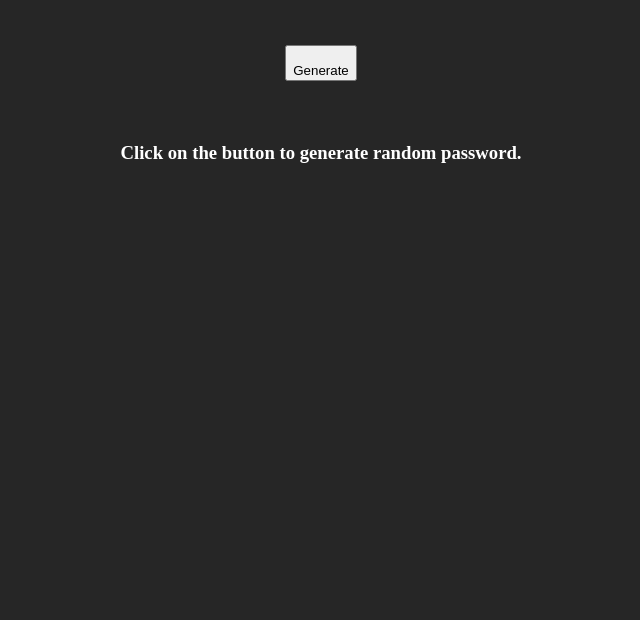
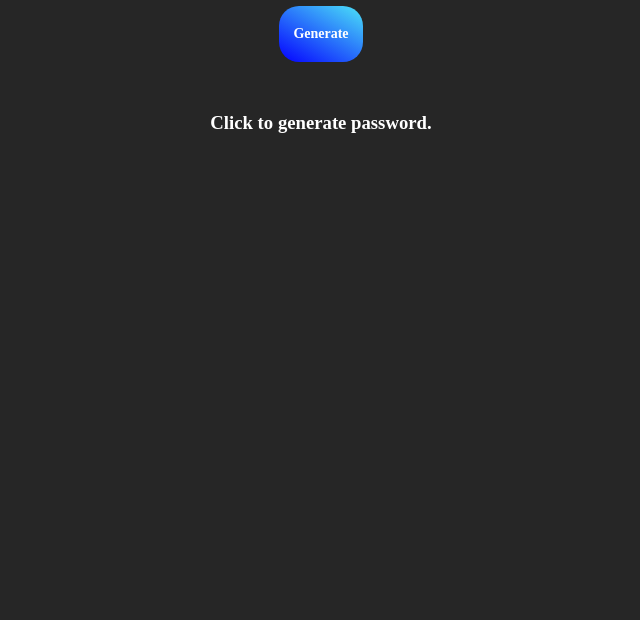
Before and after one commit to Otakuwind/Password-gen, a plain HTML site: page index.html in a window 1280 px wide. Shown: the part 180-800 px from the top of the page, without its empty margins (319-959 px from the left). Drawn offline with Linux system fonts and the light colour scheme; a web font is replaced by a local one.

Commit message:
updated button and text

```diff
--- a/index.html
+++ b/index.html
@@ -15,15 +15,15 @@
 
    <div class="results">
     <button onclick="gfg_Run()"><br>
-        Generate
+       <h4> Generate</h4>
     </button>
         <p id="geeks"></p>
     </div>
 
 
    <h3>
-        Click on the button to
-        generate random password.
+        Click to
+        generate password.
     </h3>
 
 <script src="index.js"></script>
--- a/style.css
+++ b/style.css
@@ -25,8 +25,40 @@ h1{
 }
 
 button {
-  margin-bottom: 10px;
-   margin-top: 3%;
+ border: none;
+ color: #fff;
+ background-image: linear-gradient(30deg, #0400ff, #4ce3f7);
+ border-radius: 20px;
+ background-size: 100% auto;
+ font-family: inherit;
+ font-size: 14px;
+padding-top: 1px;
+padding-left: 14px;
+padding-right: 14px;
+display: flex;
+  align-items: center;
+  justify-content: center;
+}
+
+button:hover {
+ background-position: right center;
+ background-size: 200% auto;
+ -webkit-animation: pulse 2s infinite;
+ animation: pulse512 1.5s infinite;
+}
+
+@keyframes pulse512 {
+ 0% {
+  box-shadow: 0 0 0 0 #05bada66;
+ }
+
+ 70% {
+  box-shadow: 0 0 0 10px rgb(218 103 68 / 0%);
+ }
+
+ 100% {
+  box-shadow: 0 0 0 0 rgb(218 103 68 / 0%);
+ }
 }
 
 
```
